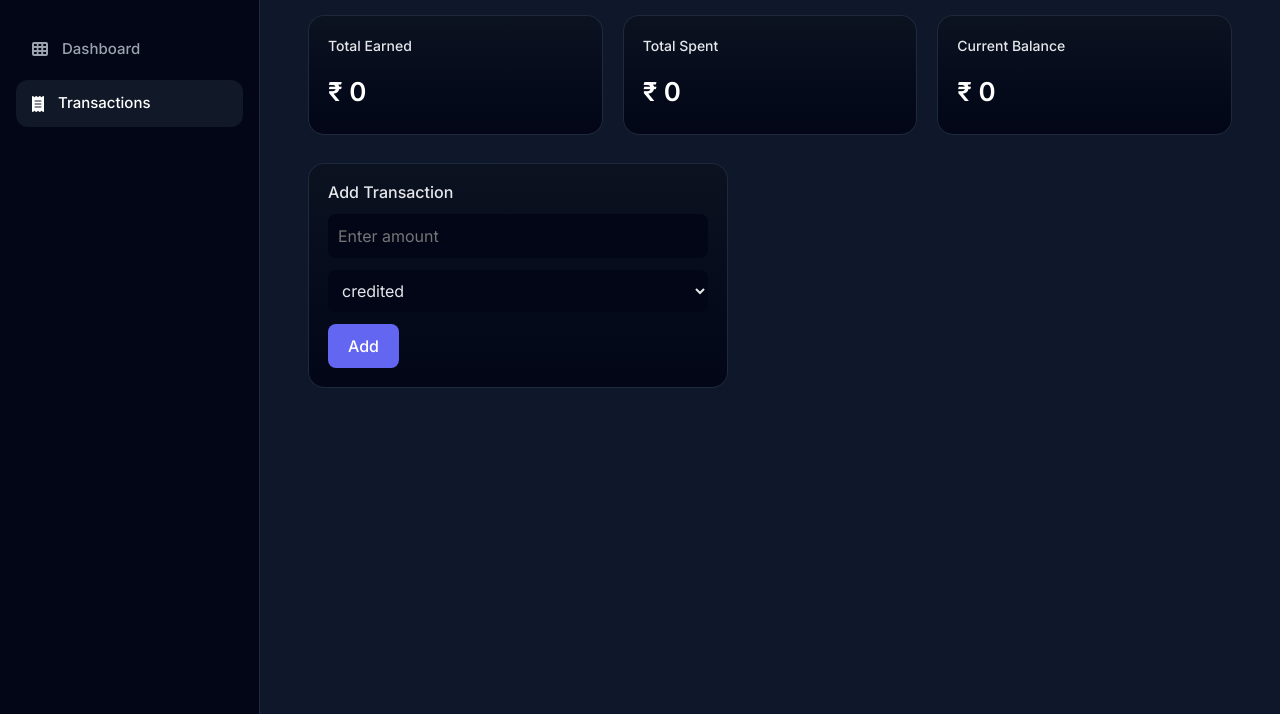
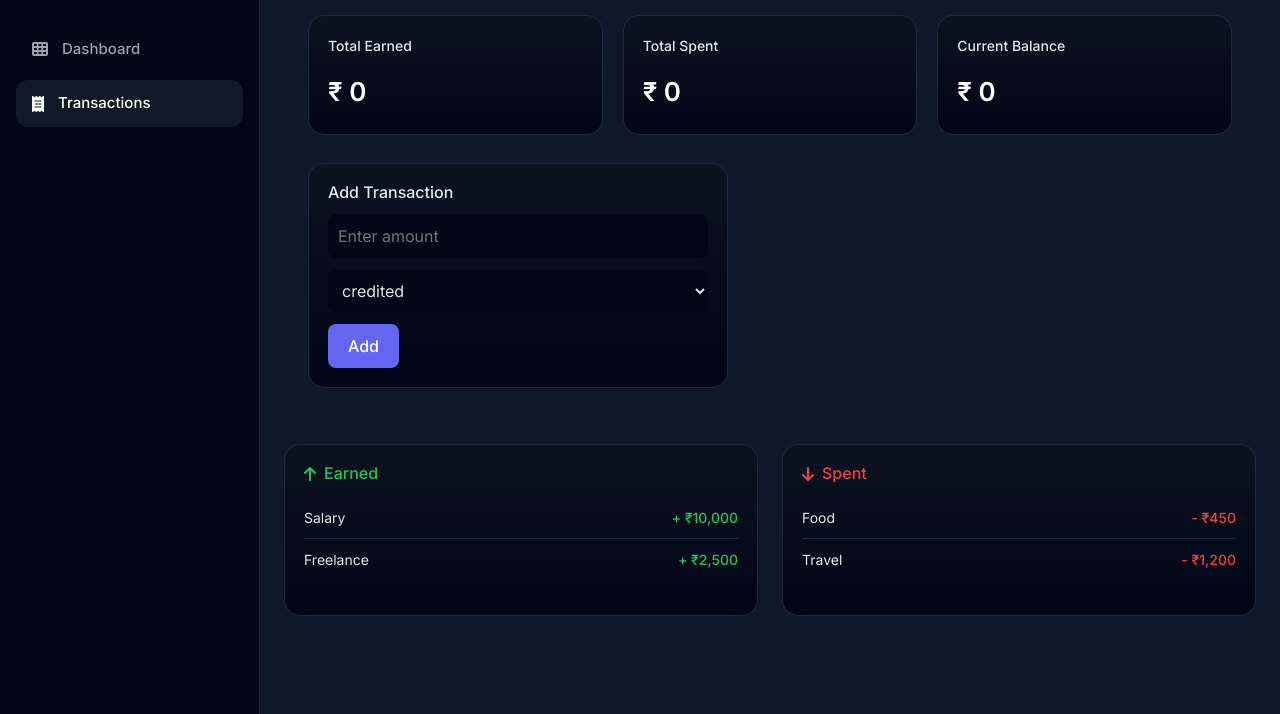
Before and after one commit to Himanshu0150/spendwise-expense-tracker, a plain HTML site: page index.html in a window 1280 px wide. Both pictures are taken after a click on the link "Transactions". Shown: the part 86-800 px from the top of the page. Drawn offline with nearby package versions, Linux system fonts and the light colour scheme.

Commit message:
feat: add earned and spent transaction lists (UI only)

```diff
--- a/css/style.css
+++ b/css/style.css
@@ -351,3 +351,67 @@ body {
 .transaction-form button:hover {
     opacity: 0.9;
 }
+
+/* ===== TRANSACTION LISTS ===== */
+
+.transaction-lists {
+    margin-top: 32px;
+    display: grid;
+    grid-template-columns: repeat(2, 1fr);
+    gap: 24px;
+}
+
+/* Box */
+.transaction-box {
+    background: linear-gradient(180deg, #0b1220, #020617);
+    border-radius: 16px;
+    padding: 20px;
+    box-shadow: inset 0 0 0 1px #1E293B;
+}
+
+/* Titles */
+.list-title {
+    font-size: 16px;
+    margin-bottom: 14px;
+    display: flex;
+    align-items: center;
+    gap: 8px;
+}
+
+.earned-title {
+    color: #22C55E;
+}
+
+.spent-title {
+    color: #EF4444;
+}
+
+/* List */
+.transaction-list {
+    list-style: none;
+}
+
+.transaction-list li {
+    display: flex;
+    justify-content: space-between;
+    padding: 10px 0;
+    border-bottom: 1px solid #1E293B;
+    font-size: 14px;
+}
+
+.transaction-list li:last-child {
+    border-bottom: none;
+}
+
+/* Amounts */
+.amount {
+    font-weight: 500;
+}
+
+.amount.earned {
+    color: #22C55E;
+}
+
+.amount.spent {
+    color: #EF4444;
+}
--- a/index.html
+++ b/index.html
@@ -192,12 +192,53 @@
 
             </div>
 
+
+            <!-- ===== TRANSACTION LISTS (UI ONLY) ===== -->
+            <div class="transaction-lists">
+
+                <!-- Earned List -->
+                <div class="transaction-box">
+                    <h3 class="list-title earned-title">
+                        <i class="fa-solid fa-arrow-up"></i> Earned
+                    </h3>
+
+                    <ul class="transaction-list earned-list">
+                        <li>
+                            <span>Salary</span>
+                            <span class="amount earned">+ ₹10,000</span>
+                        </li>
+                        <li>
+                            <span>Freelance</span>
+                            <span class="amount earned">+ ₹2,500</span>
+                        </li>
+                    </ul>
+                </div>
+
+
+                <!-- Spent List -->
+                <div class="transaction-box">
+                    <h3 class="list-title spent-title">
+                        <i class="fa-solid fa-arrow-down"></i> Spent
+                    </h3>
+
+                    <ul class="transaction-list spent-list">
+                        <li>
+                            <span>Food</span>
+                           <span class="amount spent">- ₹450</span>
+                        </li>
+                        <li>
+                            <span>Travel</span>
+                            <span class="amount spent">- ₹1,200</span>
+                        </li>
+                    </ul>
+                </div>
+
+
+            </div>
+
+
         </section>
 
-        <!-- ===== MONTHLY REVIEW (placeholder) ===== -->
-        <section id="monthlySection" style="display:none;">
-            <h2 style="color:#E5E7EB;">Monthly Review (Coming Soon)</h2>
-        </section>
 
     </main>
 
```
